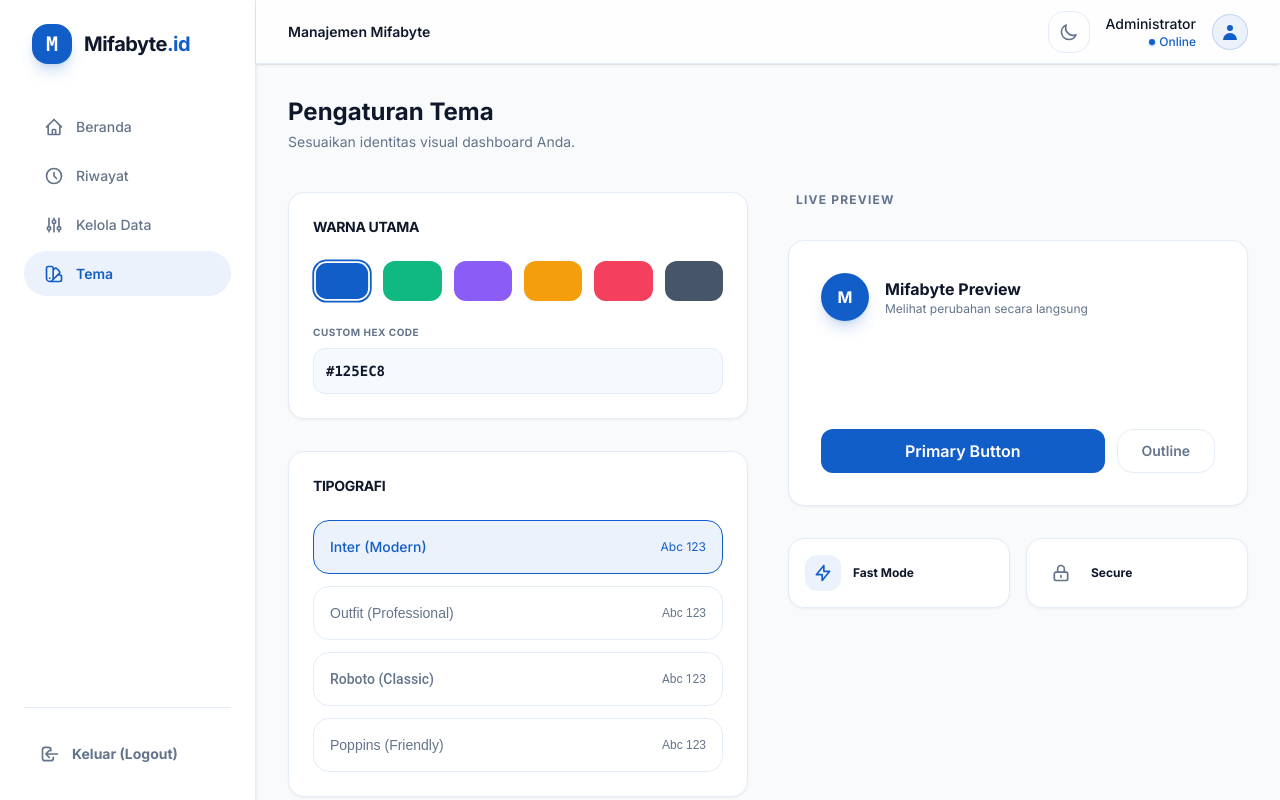
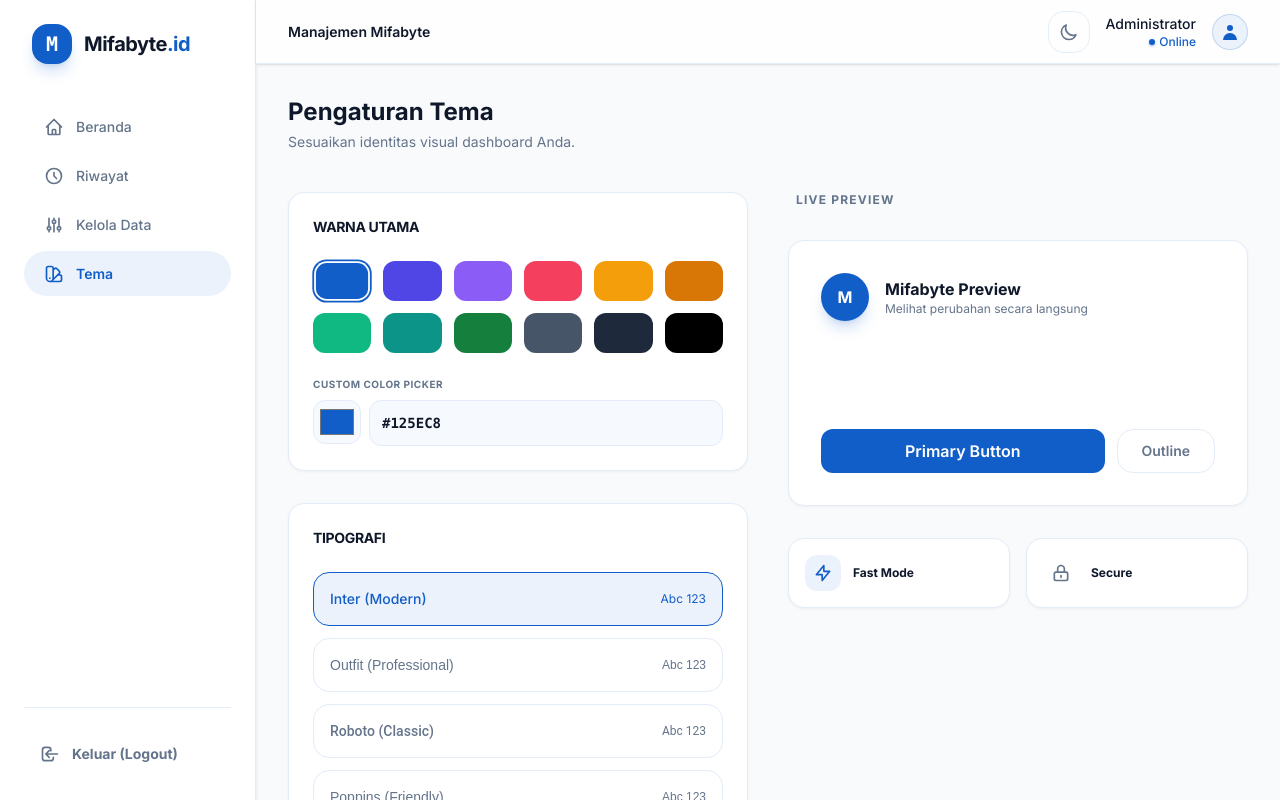
Before and after one commit to MakdumIbrohim/mifabye-finance, a Next.js app: page /settings/theme in a window 1280 px wide. Shown: the top 800 px of the page. Built offline with nearby package versions, Linux system fonts and the light colour scheme; no server answers.

Commit message:
feat: expand theme preset colors and update color picker with hex input and native color selector

```diff
--- a/app/(dashboard)/settings/theme/page.tsx
+++ b/app/(dashboard)/settings/theme/page.tsx
@@ -4,11 +4,17 @@ import { useTheme } from "@/context/ThemeContext";
 
 const PRESET_COLORS = [
   { name: "Mifabyte Blue", hex: "#125EC8" },
+  { name: "Indigo", hex: "#4f46e5" },
+  { name: "Violet", hex: "#8b5cf6" },
+  { name: "Rose", hex: "#f43f5e" },
+  { name: "Orange", hex: "#f59e0b" },
+  { name: "Amber", hex: "#d97706" },
   { name: "Emerald", hex: "#10b981" },
-  { name: "Violet", hex: "#8b5cf6" },
-  { name: "Orange", hex: "#f59e0b" },
-  { name: "Rose", hex: "#f43f5e" },
+  { name: "Teal", hex: "#0d9488" },
+  { name: "Forest", hex: "#15803d" },
   { name: "Slate", hex: "#475569" },
+  { name: "Midnight", hex: "#1e293b" },
+  { name: "Black", hex: "#000000" },
 ];
 
 const FONTS = [
@@ -47,7 +53,7 @@ export default function ThemeSettingsPage() {
                   key={color.hex}
                   onClick={() => setTheme({ primaryColor: color.hex })}
                   className={`h-10 w-full rounded-lg transition-all ${
-                    primaryColor === color.hex ? "ring-2 ring-primary ring-offset-2 scale-90" : "hover:scale-105"
+                    primaryColor.toLowerCase() === color.hex.toLowerCase() ? "ring-2 ring-primary ring-offset-2 scale-90" : "hover:scale-105"
                   }`}
                   style={{ backgroundColor: color.hex }}
                   title={color.name}
@@ -55,13 +61,22 @@ export default function ThemeSettingsPage() {
               ))}
             </div>
             <div>
-              <label className="text-[10px] font-bold text-text-muted uppercase tracking-wider mb-2 block">Custom Hex Code</label>
-              <input
-                type="text"
-                value={primaryColor}
-                onChange={(e) => setTheme({ primaryColor: e.target.value })}
-                className="w-full bg-subtle border border-border rounded-xl p-3 text-foreground focus:outline-none focus:ring-2 focus:ring-primary/20 transition-all text-sm font-mono"
-              />
+              <label className="text-[10px] font-bold text-text-muted uppercase tracking-wider mb-2 block">Custom Color Picker</label>
+              <div className="flex gap-2">
+                <input
+                  type="color"
+                  value={primaryColor.startsWith('#') ? primaryColor : '#125EC8'}
+                  onChange={(e) => setTheme({ primaryColor: e.target.value })}
+                  className="w-12 h-11 p-1 bg-subtle border border-border rounded-xl cursor-pointer"
+                />
+                <input
+                  type="text"
+                  value={primaryColor}
+                  onChange={(e) => setTheme({ primaryColor: e.target.value })}
+                  className="flex-1 bg-subtle border border-border rounded-xl p-3 text-foreground focus:outline-none focus:ring-2 focus:ring-primary/20 transition-all text-sm font-mono"
+                  placeholder="#000000"
+                />
+              </div>
             </div>
           </section>
 
```
